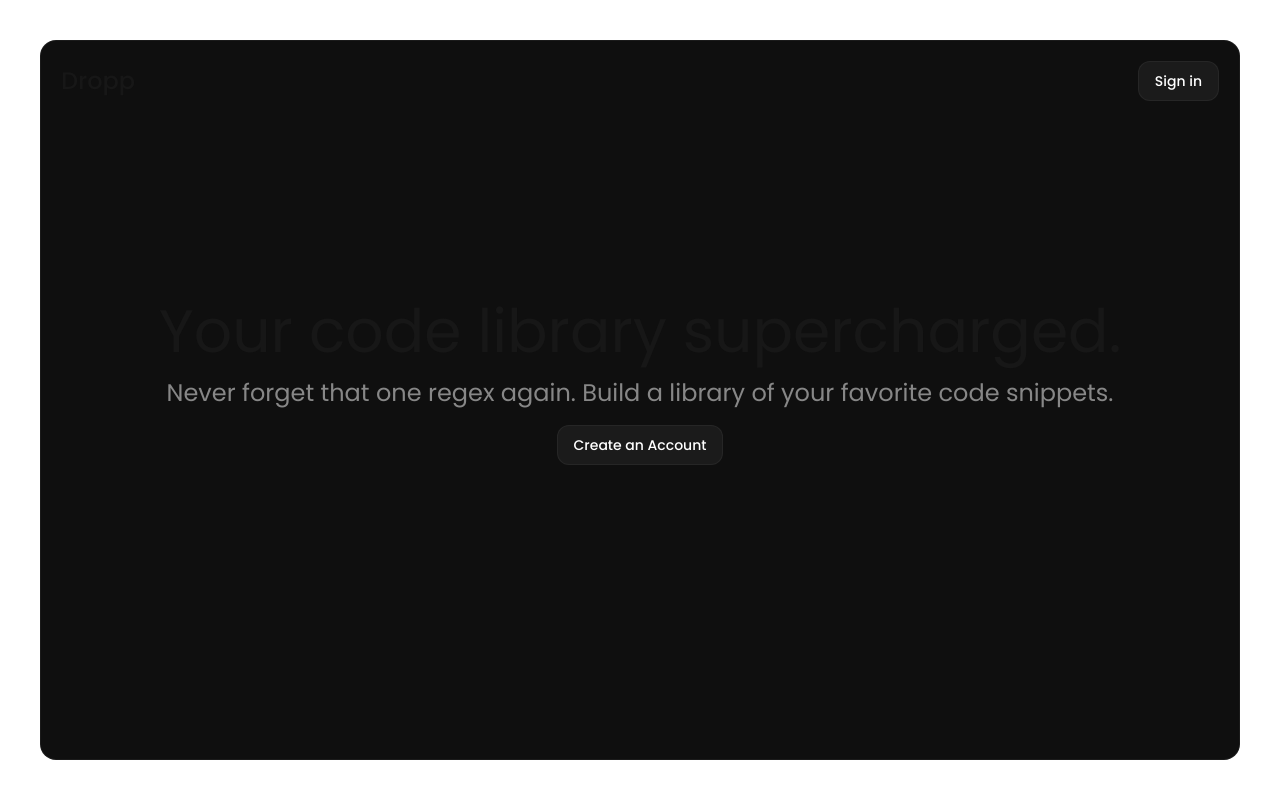
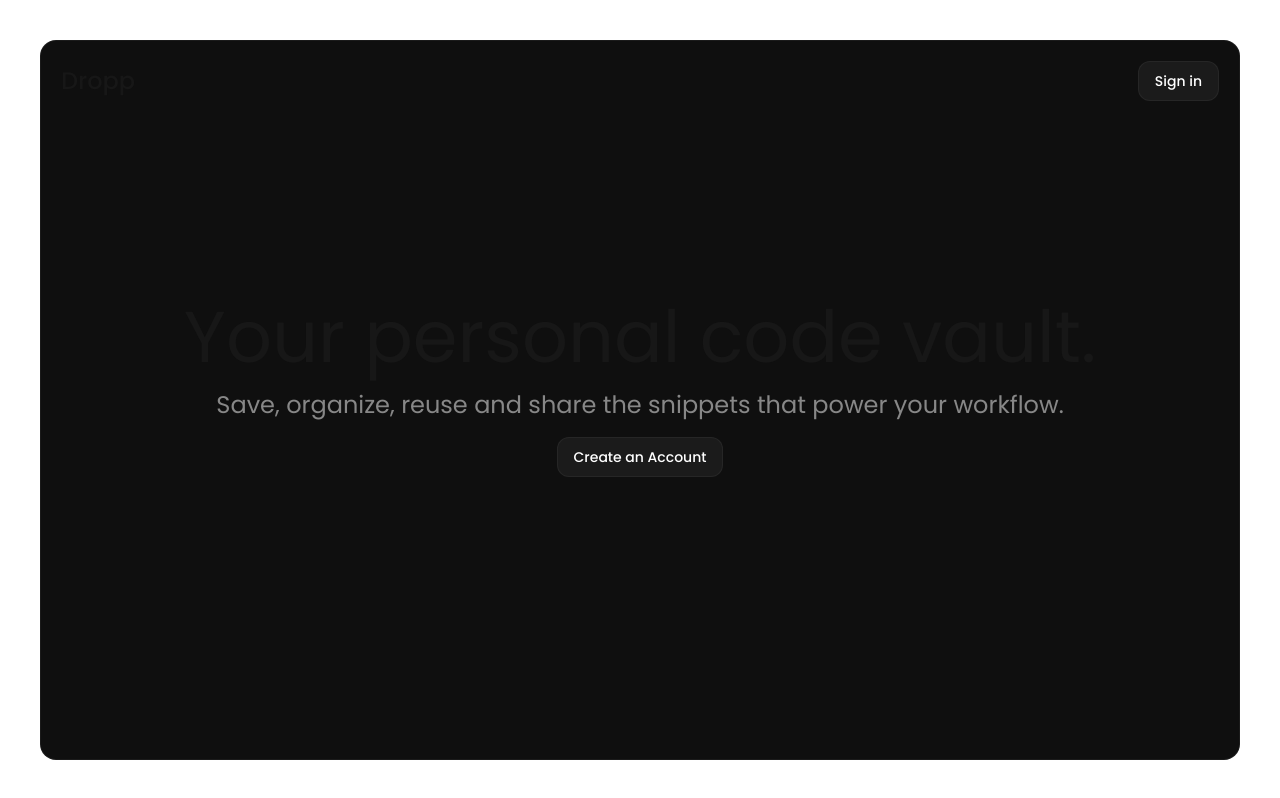
Before and after one commit to akinloluwami/dropp, a Next.js app: page / in a window 1280 px wide. Built offline with nearby package versions, Linux system fonts and the light colour scheme.

Commit message:
Update landing page text to enhance user engagement and clarify functionality

```diff
--- a/app/page.tsx
+++ b/app/page.tsx
@@ -13,10 +13,10 @@ const Home = () => {
           </Link>
         </div>
         <div className="flex flex-col items-center justify-center gap-y-4 text-center mt-40">
-          <h1 className="text-6xl">Your code library supercharged.</h1>
+          <h1 className="text-7xl">Your personal code vault.</h1>
           <p className="text-white/50 text-2xl">
-            Never forget that one regex again. Build a library of your favorite
-            code snippets.
+            Save, organize, reuse and share the snippets that power your
+            workflow.
           </p>
           <Link href="/auth">
             <Button>Create an Account</Button>
```
